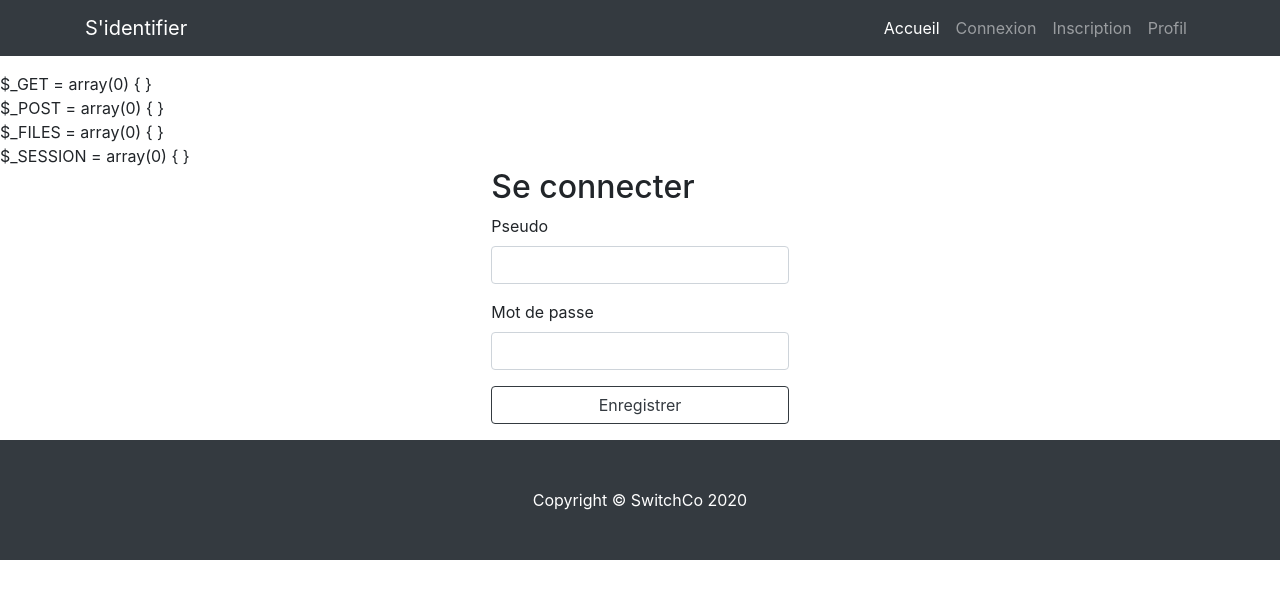
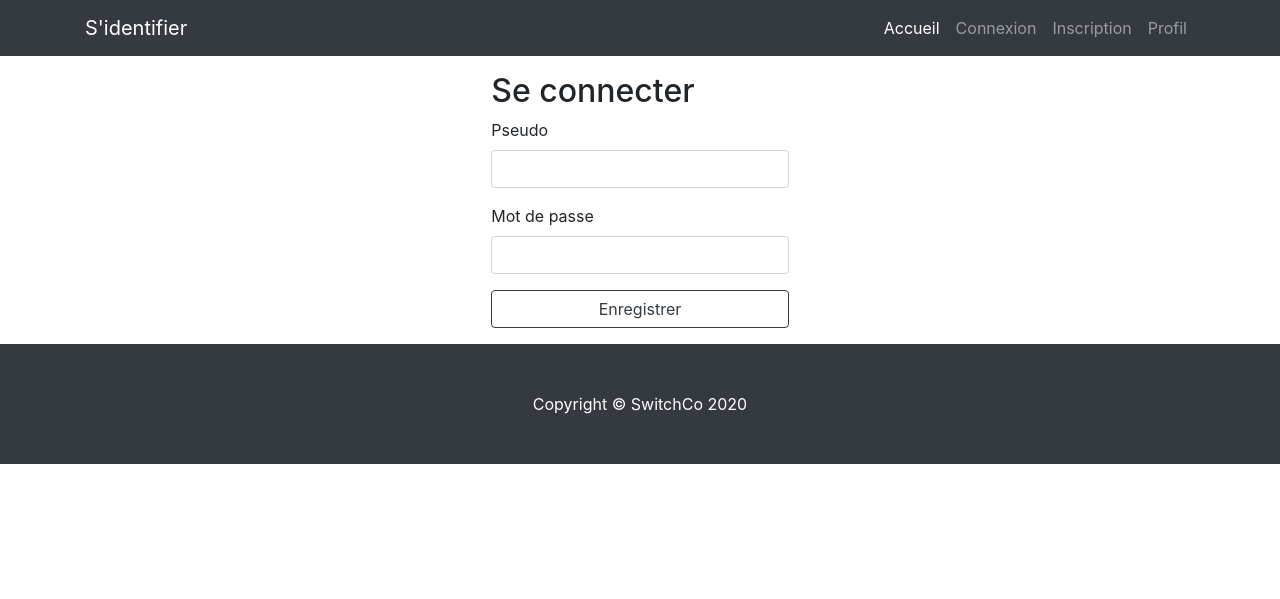
Before and after one commit to Micky92100/projet_switch, a PHP site: page / in a window 1280 px wide. Shown: the top 599 px of the page. Run offline with PHP 8.4, Linux system fonts and the light colour scheme; some libraries are stand-ins or nearby versions.

Commit message:
last DB update (again) fixed template

```diff
--- a/view/template/template.php
+++ b/view/template/template.php
@@ -30,9 +30,6 @@ if (user_is_admin()) {
     </li>
     <li class="nav-item">
         <a class="nav-link" href="?action=listStats">Statistiques</a>
-    </li>
-    <li class="nav-item">
-        <a class="nav-link" href="?action=listDetails">Profil</a>
     </li>
     <?php $backOfficeAdmin = ob_get_clean(); ?>
     <?php
@@ -108,17 +105,6 @@ if (user_is_connected()) {
 <p id="phpMsg"><?php if (!empty($msg)) {
         echo $msg;
     } ?></p>
-<?php echo '$_GET = ';
-var_dump($_GET);
-echo '<br>';
-echo '$_POST = ';
-var_dump($_POST);
-echo '<br>';
-echo '$_FILES = ';
-var_dump($_FILES);
-echo '<br>';
-echo '$_SESSION = ';
-var_dump($_SESSION); ?>
 <?= $content ?>
 </body>
 <!------------->
```
Also changed, not shown: ressources/db/projet_switch.sql (+4 -4 lines).
